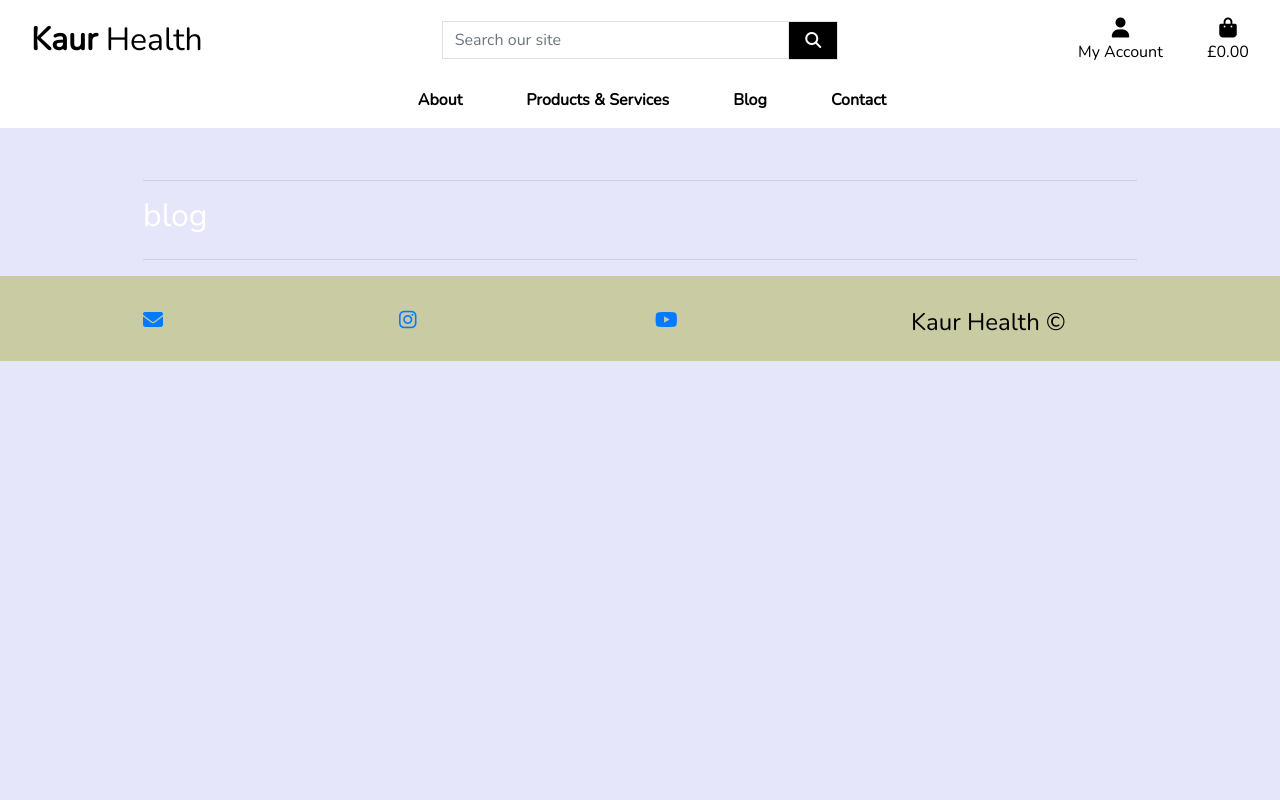
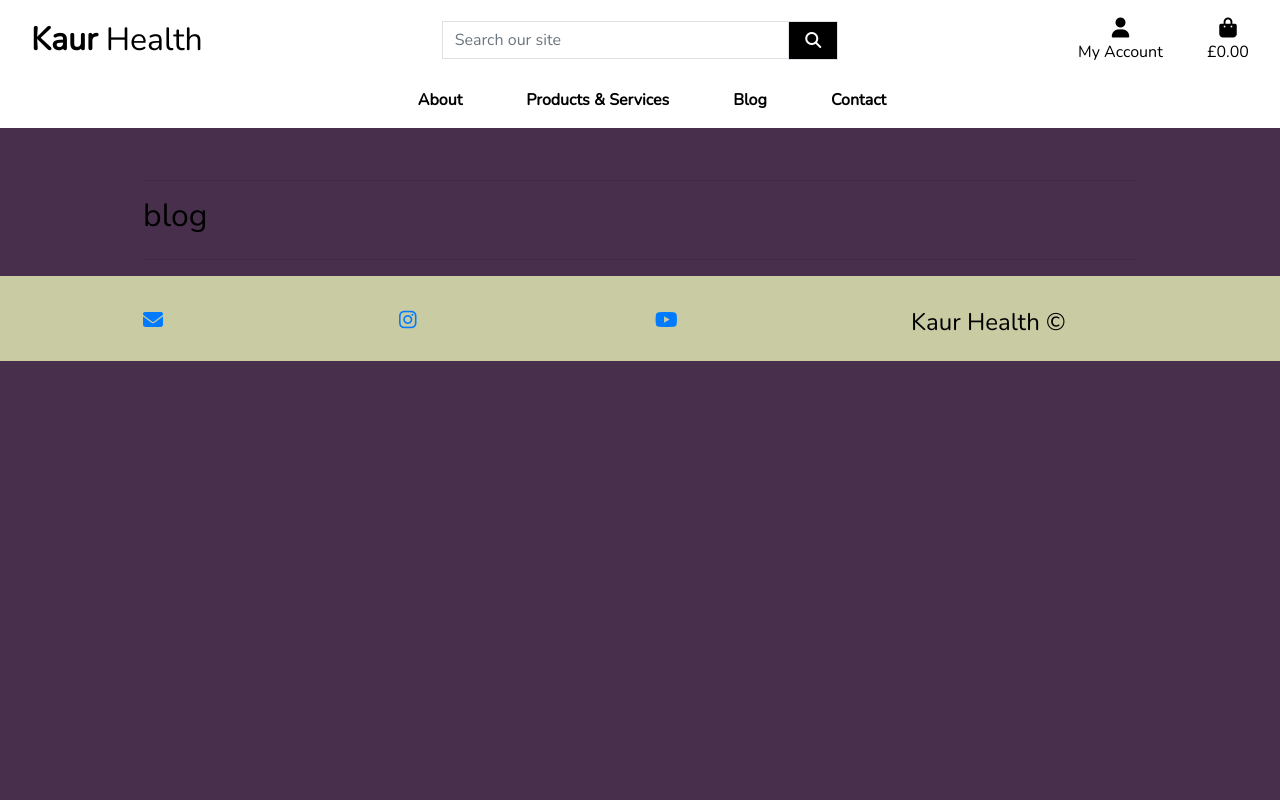
Before and after one commit to mayasaffron/Kaur-Health, a Django app: page /blog/ in a window 1280 px wide. Run offline with Django 3.2, Linux system fonts and the light colour scheme; data that the repository does not hold is empty; some libraries are stand-ins or nearby versions.

Commit message:
bug: attempting to solve blog issues

```diff
--- a/blog/templates/includes/all_blogs_loop.html
+++ b/blog/templates/includes/all_blogs_loop.html
@@ -35,9 +35,8 @@
                     <a class="text-danger" href="{% url 'add_blog_post' %}">Write a post</a>
                     {% if request.user == blog.author %}
                     <a class="btn-edit" href="{% url 'update_blog' blog.slug %}">Edit post</a>
-
-                <!-- confirm delete modal -->
-
+                    <!-- confirm delete modal -->
+                <h6 class="btn modal-trigger delete" data-toggle="modal" data-target="#deleteModal">Are you sure you want to delete?</h6>
 
                     {% endif %}
                 </small>
--- a/blog/views.py
+++ b/blog/views.py
@@ -47,8 +47,7 @@ def blog_detail(request, slug):
         'object': blog,
         'form': form,
     }
-    return render(request, 'blog/blog_detail.html',
-                  context)
+    return render(request, 'blog/blog_detail.html', context)
 
 
 def add_blog_post(request):
--- a/static/css/base.css
+++ b/static/css/base.css
@@ -3,8 +3,8 @@ html{
 }
 
 body{
-    background-color: #547A06;
-    color: white;
+    background-color: #f4e1e1;
+    color: black;
     font-family: "Nunito", sans-serif;
 }
 
@@ -14,7 +14,7 @@ body{
 	top: 0;
 	left: 0;
 	position: fixed;
-	background: lavender;
+	background: #48304d;
 	z-index: -1;
 }
 
```
